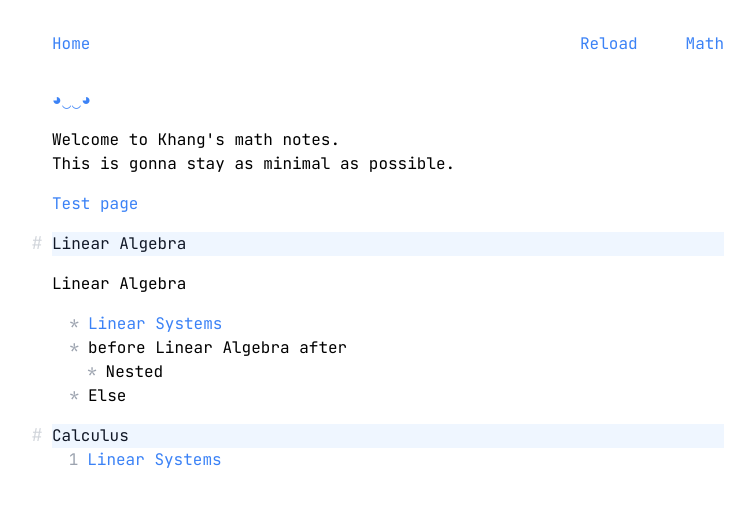
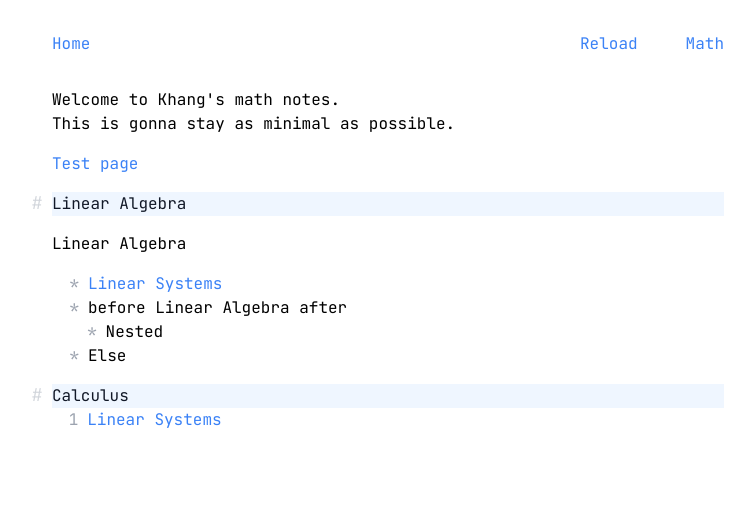
Before and after one commit to nguyenvukhang/minnesoda, a Next.js app: page / in a window 1280 px wide. Shown: the top 506 px of the page, without its empty margins (252-1007 px from the left). Built offline with nearby package versions, Linux system fonts and the light colour scheme; what better-react-mathjax would draw is missing.

Commit message:
implemented manual floater

```diff
--- a/pages/_app.js
+++ b/pages/_app.js
@@ -5,18 +5,27 @@ import { useState } from 'react'
 import Menubar from '../src/Menubar'
 import getComponents, { handleMouseUp } from '../src/MdxComponents'
 import ReactTooltip from 'react-tooltip'
+import PermaFloat from '../src/PermaFloat'
 
 function MyApp({ Component, pageProps }) {
   const [math, setMath] = useState(true)
+  const [floatRect, setFloatRect] = useState({
+    top: 0,
+    left: 0,
+    width: 100,
+    height: 100,
+    display: 'none',
+    position: 'absolute',
+    opacity: 0.5
+  })
   const components = getComponents({ math })
 
   return (
     <MDXProvider components={components}>
       <MathJaxContext>
-        <div className="my-8 mx-auto max-w-3xl px-12" onMouseUp={handleMouseUp}>
+        <PermaFloat floatRect={floatRect} />
+        <div className="my-8 mx-auto max-w-3xl px-12" onMouseUp={() => handleMouseUp(setFloatRect)}>
           <Menubar state={[math, setMath]} components={components} />
-          <a data-tip="custom show" data-event="click focus"> ◕‿‿◕ </a>
-          <ReactTooltip place="top" type="dark" effect="solid" globalEventOff='click' />
           <Component {...pageProps} />
         </div>
       </MathJaxContext>
--- a/src/MdxComponents.js
+++ b/src/MdxComponents.js
@@ -3,14 +3,13 @@ import Link from 'next/link'
 import { MathJax } from 'better-react-mathjax'
 import React, { useState } from 'react'
 import references from '../pages/references.json'
-import ReactTooltip from 'react-tooltip'
 
 /* tailwind genius */
 import resolveConfig from 'tailwindcss/resolveConfig'
 import tailwindConfig from '../tailwind.config.js'
 const tw = resolveConfig(tailwindConfig)
 
-function handleMouseUp() {
+function handleMouseUp(setFloatRect) {
   const selection = window.getSelection()
   const query = selection.toString().toLowerCase().trim()
 
@@ -22,18 +21,30 @@ function handleMouseUp() {
     console.log('has reference!')
     const range = selection.getRangeAt(0)
     var span = document.createElement('span')
-    var react = React.createElement("span")
-    var pure = <span>Replacement Stuff</span>
-    var CustomElement = document.registerElement('ReactTooltip')
-    console.log('span', span)
-    console.log('react', react)
-    console.log('pure', pure)
-    span.className = "bg-green-100";
-    range.surroundContents(pure)
+    span.className = 'bg-green-100'
+
+    range.surroundContents(span)
     selection.removeAllRanges()
-    range.getBoundingClientRect
     selection.addRange(range)
-    range.getBoundingClientRect()
+
+    var rect = range.getBoundingClientRect()
+    console.log(rect)
+    setFloatRect({
+      top: rect.y,
+      left: rect.x,
+      width: rect.width,
+      height: rect.height,
+      display: 'block',
+      position: 'absolute',
+      opacity: 0.5,
+    })
+
+    // var newreact = React.createElement('div', {
+    //   className: 'bg-red-200',
+    //   children: 'hello there',
+    // })
+    // ReactDOM.render(newreact, document.getElementById('hangover'))
+    // console.log(newreact)
   } else {
     console.log("doesn't have a reference")
   }
--- /dev/null
+++ b/src/PermaFloat.js
@@ -0,0 +1,9 @@
+const PermaFloat = ({ floatRect }) => {
+  return (
+    <div className="bg-emerald-500" style={floatRect}>
+      hello there
+    </div>
+  )
+}
+
+export default PermaFloat
```
